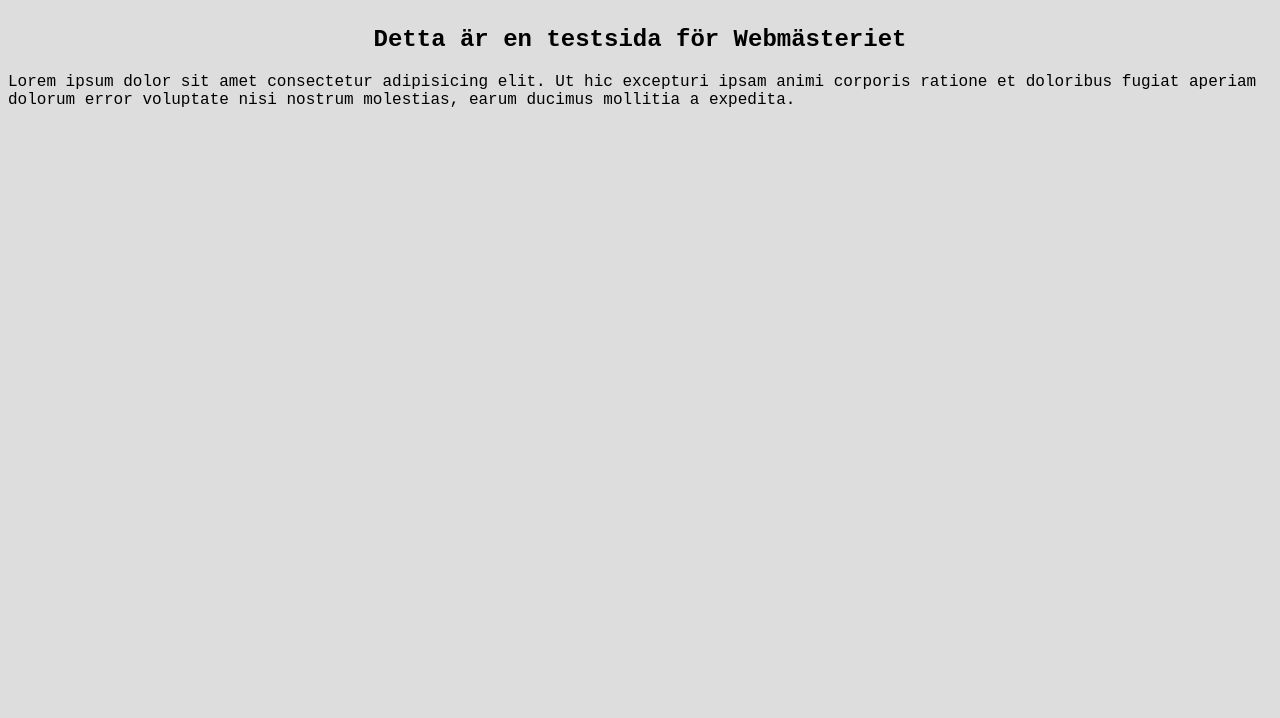
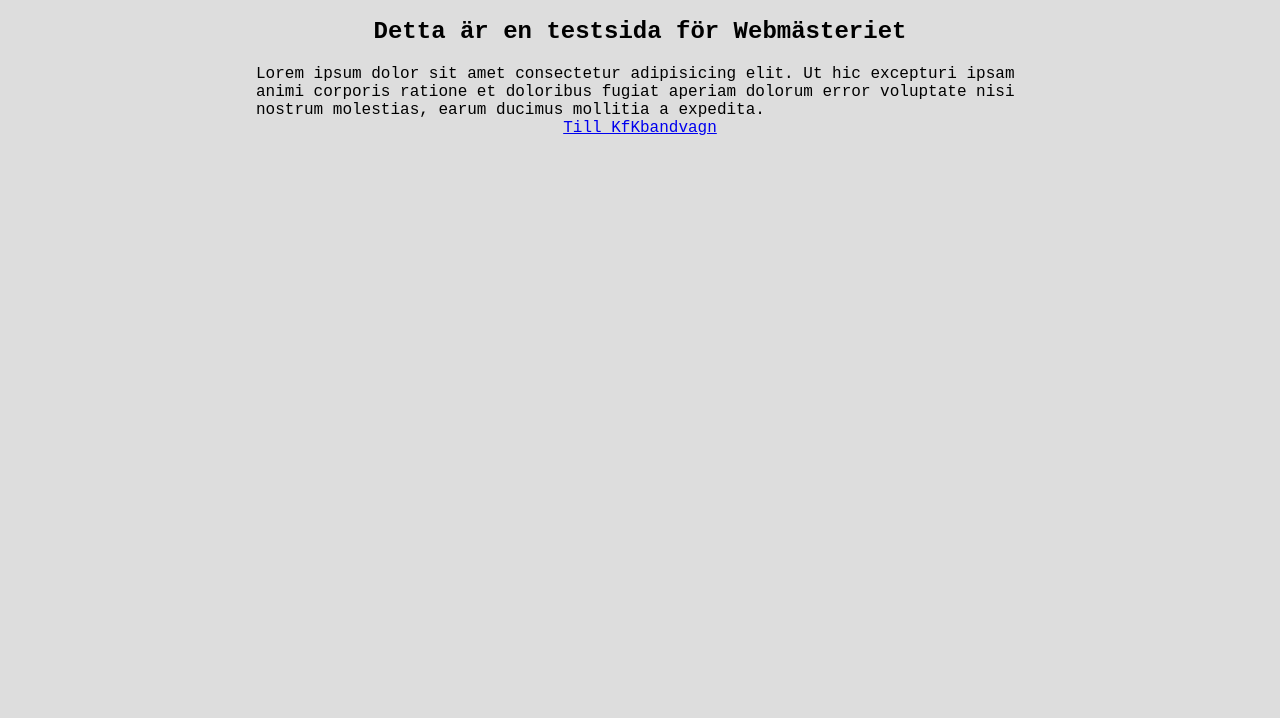
Before and after one commit to Webmastare/webmastare.github.io, a plain HTML site: page index.html in a window 1280 px wide. Shown: the part 82-800 px from the top of the page. Drawn offline with Linux system fonts and the light colour scheme.

Commit message:
Added KfKbandvagn

```diff
--- a/css/style.css
+++ b/css/style.css
@@ -5,4 +5,5 @@ body {
     align-items: center;
     justify-content: center;
     flex-direction: column;
+    margin: 0% 20%;
 }
--- a/index.html
+++ b/index.html
@@ -14,5 +14,6 @@
       ipsam animi corporis ratione et doloribus fugiat aperiam dolorum error
       voluptate nisi nostrum molestias, earum ducimus mollitia a expedita.
     </section>
+    <a href="/KfKbandvagn/index.html">Till KfKbandvagn</a>
   </body>
 </html>
```
